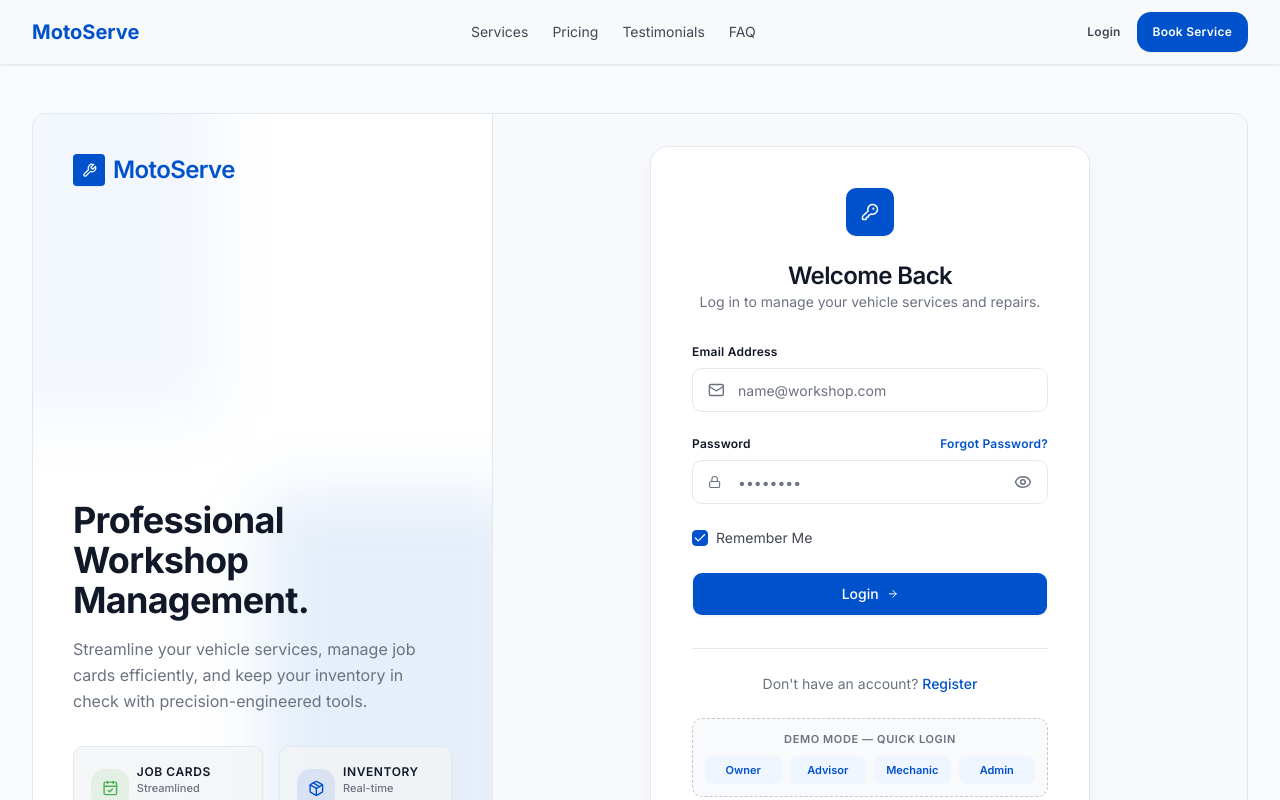
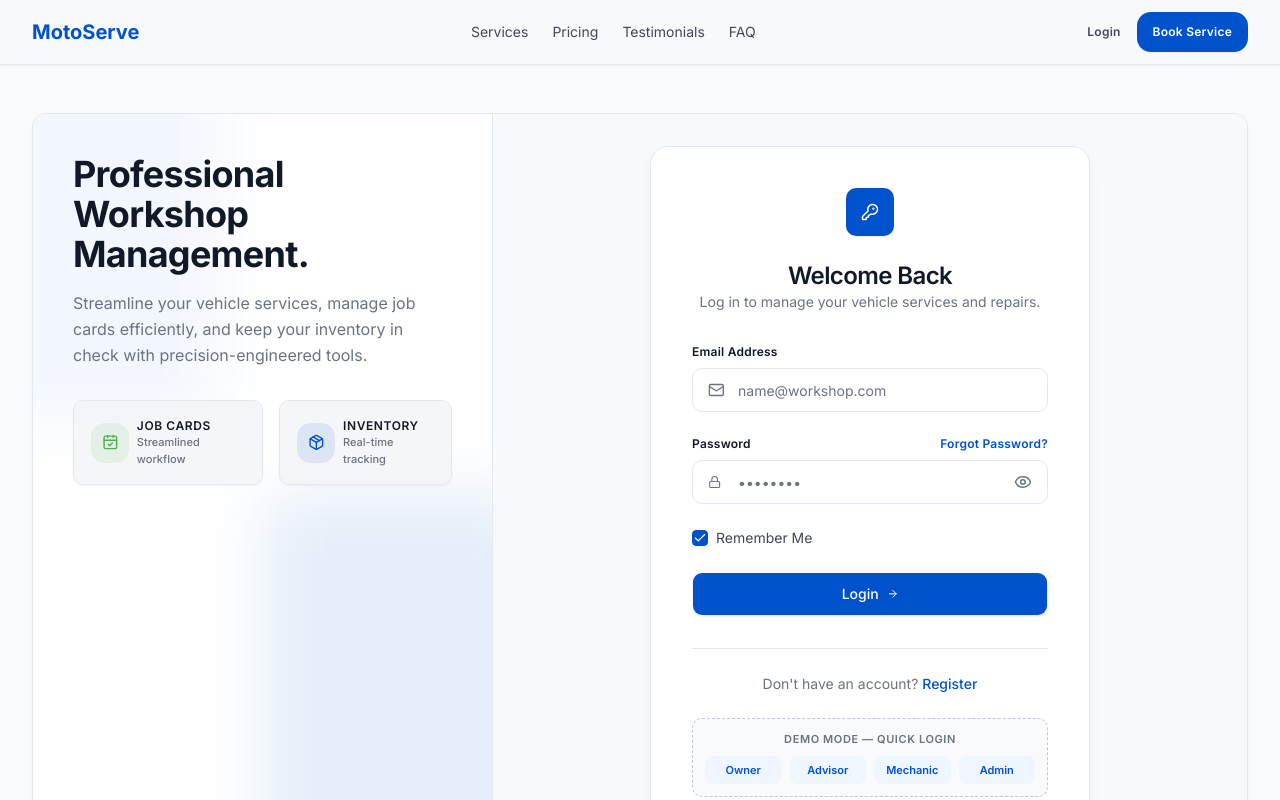
Before and after one commit to Atik203/MotoServe, a Next.js app in the folder frontend/: page /login in a window 1280 px wide. Shown: the top 800 px of the page. Built offline with nearby package versions, Linux system fonts and the light colour scheme; no server answers.

Commit message:
UI: remove MotoServe branding from login page for a cleaner design

```diff
--- a/frontend/src/app/(auth)/login/page.tsx
+++ b/frontend/src/app/(auth)/login/page.tsx
@@ -91,14 +91,6 @@ export default function LoginPage() {
         <div className="absolute -top-[10%] right-[60%] bottom-[60%] -left-[10%] rounded-xl bg-[rgba(0,82,204,0.05)] blur-[32px]" />
         <div className="absolute top-1/2 -right-[10%] -bottom-[10%] left-[50%] rounded-xl bg-[rgba(0,91,191,0.1)] blur-[32px]" />
 
-        <div className="relative flex items-center gap-2">
-          <span className="flex size-8 items-center justify-center rounded bg-primary shadow-[0_1px_1px_rgba(0,0,0,0.05)]">
-            <WrenchSmall />
-          </span>
-          <span className="w-[146px] text-2xl font-semibold tracking-[-0.6px] text-primary">
-            MotoServe
-          </span>
-        </div>
 
         <div className="relative flex max-w-lg flex-col gap-4">
           <h1 className="text-4xl font-bold tracking-[-0.72px] text-foreground">
```
